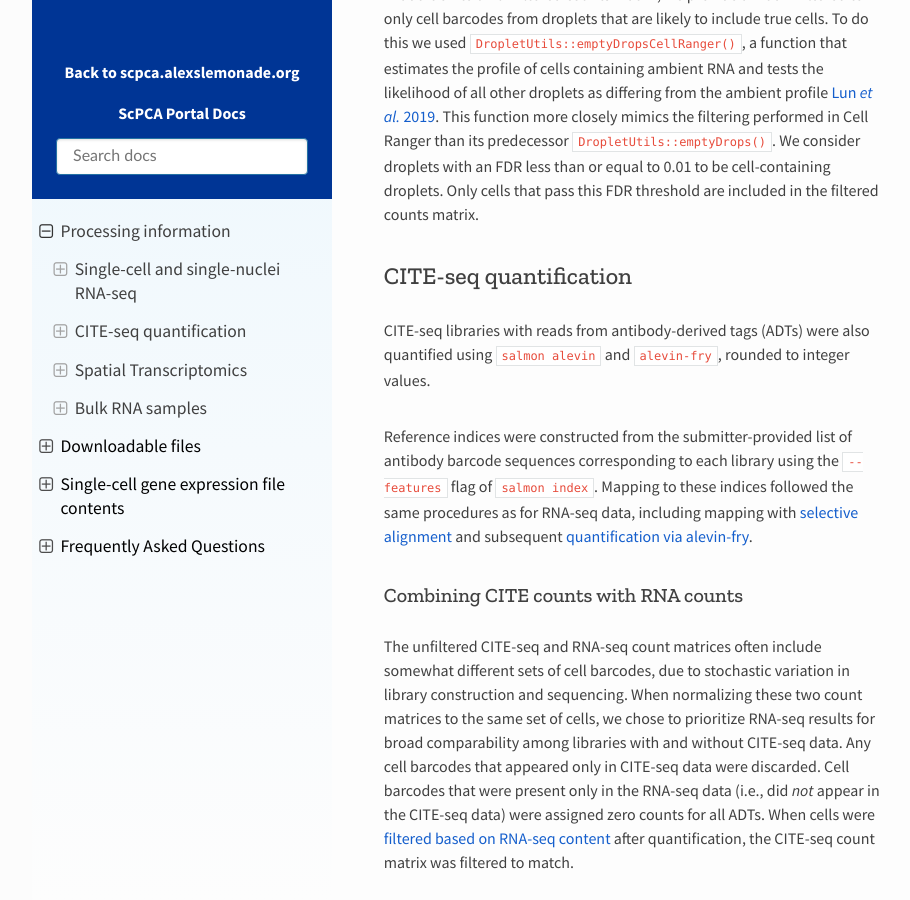
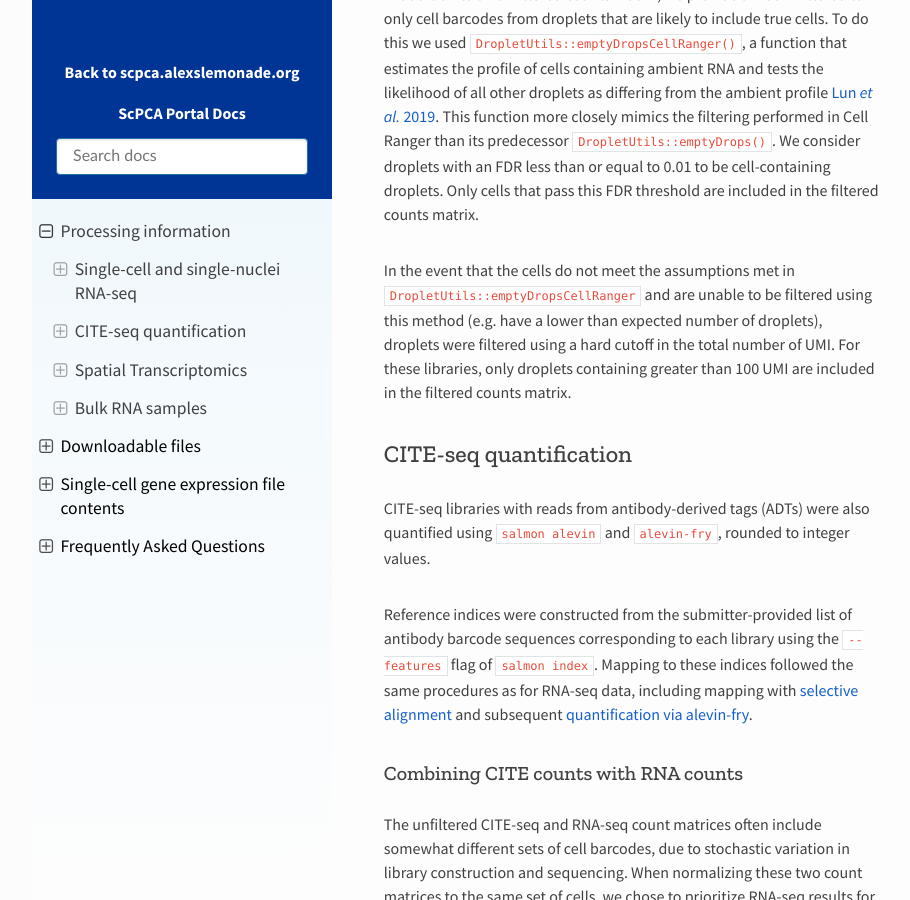
Before and after one commit to DongzeHE/scpca-docs, a Sphinx documentation site: the page built from docs/processing_information.md, in a window 1280 px wide and 900 px high, scrolled down 1950 px. Shown: the whole window, without its empty margins (158-1068 px from the left). Built offline with Sphinx 7.4.7 and the Read the Docs theme 2.0.0, drawn with Linux system fonts in a browser that asks for light colours.

Commit message:
add hard cutoff to processing info

```diff
--- a/docs/processing_information.md
+++ b/docs/processing_information.md
@@ -53,6 +53,9 @@ This function more closely mimics the filtering performed in Cell Ranger than it
 We consider droplets with an FDR less than or equal to 0.01 to be cell-containing droplets.
 Only cells that pass this FDR threshold are included in the filtered counts matrix.
 
+In the event that the cells do not meet the assumptions met in `DropletUtils::emptyDropsCellRanger` and are unable to be filtered using this method (e.g. have a lower than expected number of droplets), droplets were filtered using a hard cutoff in the total number of UMI.
+For these libraries, only droplets containing greater than 100 UMI are included in the filtered counts matrix.
+
 ## CITE-seq quantification
 
 CITE-seq libraries with reads from antibody-derived tags (ADTs) were also quantified using  [`salmon alevin`](https://salmon.readthedocs.io/en/latest/alevin.html) and [`alevin-fry`](https://alevin-fry.readthedocs.io/en/latest/), rounded to integer values.
```
